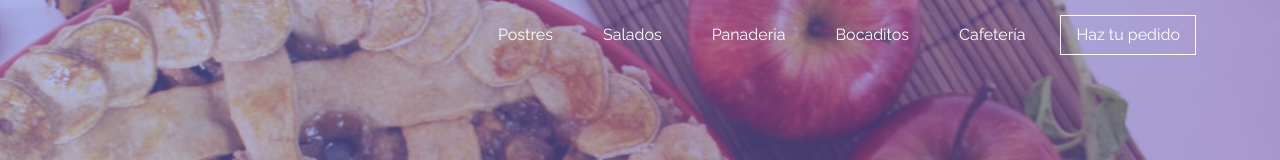
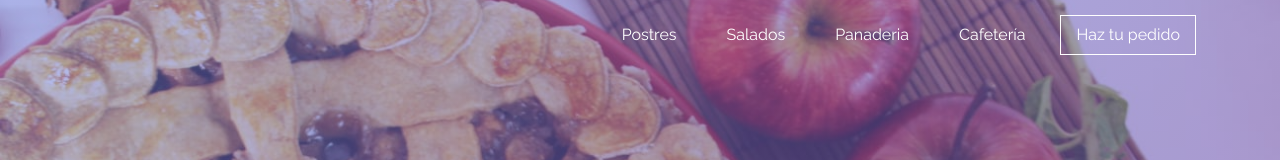
Before and after one commit to cesaralberto4455/itapasteleria-CesarSalinas, a plain HTML site: page index.html in a window 1280 px wide. Shown: the top 160 px of the page. Drawn offline with Linux system fonts and the light colour scheme.

Commit message:
cambios en develop

```diff
--- a/index.html
+++ b/index.html
@@ -17,7 +17,6 @@
                 <a href="pages/dulcesypostres.html" class="nav__items">Postres</a>
                 <a href="pages/salados.html" class="nav__items">Salados</a>
                 <a href="pages/panesyenvasados.html" class="nav__items">Panaderia</a>
-                <a href="pages/bocaditos.html" class="nav__items">Bocaditos</a>
                 <a href="pages/cafeteria.html" class="nav__items">Cafetería</a>
                 <a href="https://api.whatsapp.com/send?phone=999123999" class="nav__items nav__items--cta">Haz tu pedido</a>
             </nav>
@@ -159,7 +158,6 @@
                 <a class="nav__items nav__items--footer" href="">Postres</a>
                 <a class="nav__items nav__items--footer" href="">Salados</a>
                 <a class="nav__items nav__items--footer" href="">Panaderia</a>
-                <a class="nav__items nav__items--footer" href="">Bocaditos</a>
                 <a class="nav__items nav__items--footer" href="">Cafetería</a>
             </nav>
             <section class="footer__contact">
```
